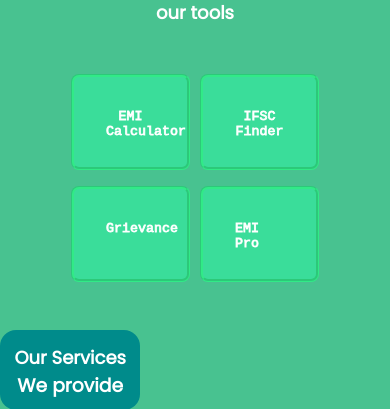
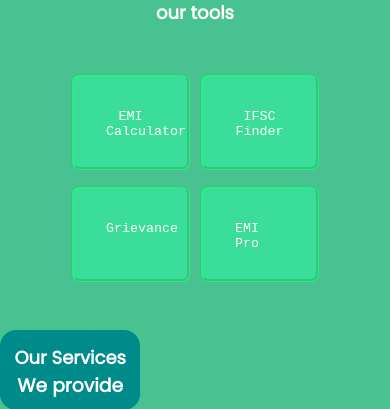
Before and after one commit to YokosoWeb/yokoso-web, a Django app: page / in a window 390 px wide. Shown: the part 414-823 px from the top of the page. Run offline with Django 3.2, Linux system fonts and the light colour scheme; some libraries are stand-ins or nearby versions.

Commit message:
bugs 06/03/2022

```diff
--- a/App/static/css/homepage.css
+++ b/App/static/css/homepage.css
@@ -406,11 +406,14 @@ h1 {
         font-size: smaller;
         font-weight: lighter;
         font-family: 'Courier New', Courier, monospace;
+        -webkit-text-stroke-width: unset
     }
     .cardsright {
         font-size: smaller;
+        font-weight: lighter;
         font-family: 'Courier New', Courier, monospace;
         justify-content: normal;
+        -webkit-text-stroke-width: unset
     }
     .headlinesliders {
         height: 5rem;
```
